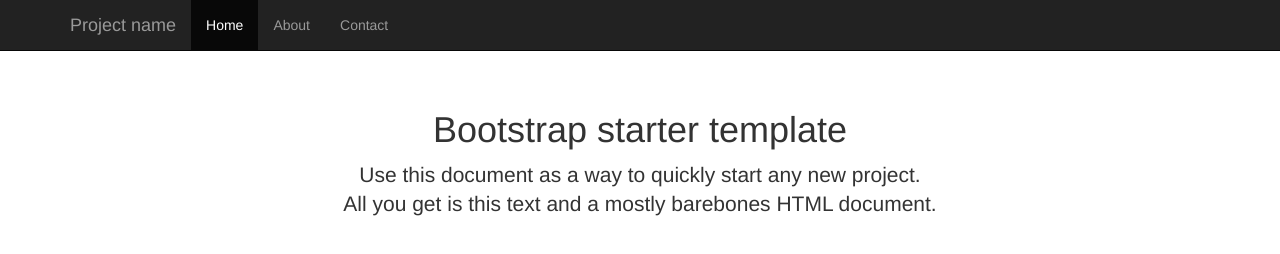
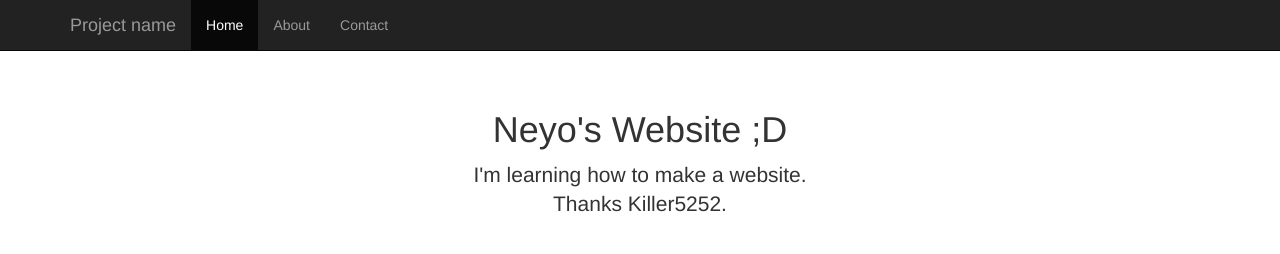
Before and after one commit to NeyoCreeper/NeyoCreeper.github.io, a plain HTML site: page index.html in a window 1280 px wide. Drawn offline with nearby package versions, Linux system fonts and the light colour scheme; files that its build step writes are made by us from their sources; files whose address does not match are found by name.

Commit message:
Me do something

```diff
--- a/index.html
+++ b/index.html
@@ -11,7 +11,7 @@
     <title>Starter Template for Bootstrap</title>
 
     <!-- Bootstrap core CSS -->
-    <link href="../../dist/css/bootstrap.css" rel="stylesheet">
+    <link href="assets/css/bootstrap.css" rel="stylesheet">
 
     <!-- Custom styles for this template -->
     <link href="starter-template.css" rel="stylesheet">
@@ -52,8 +52,8 @@
     <div class="container">
 
       <div class="starter-template">
-        <h1>Bootstrap starter template</h1>
-        <p class="lead">Use this document as a way to quickly start any new project.<br> All you get is this text and a mostly barebones HTML document.</p>
+        <h1>Neyo's Website ;D</h1>
+        <p class="lead">I'm learning how to make a website.<br> Thanks Killer5252.</p>
       </div>
 
     </div><!-- /.container -->
```
